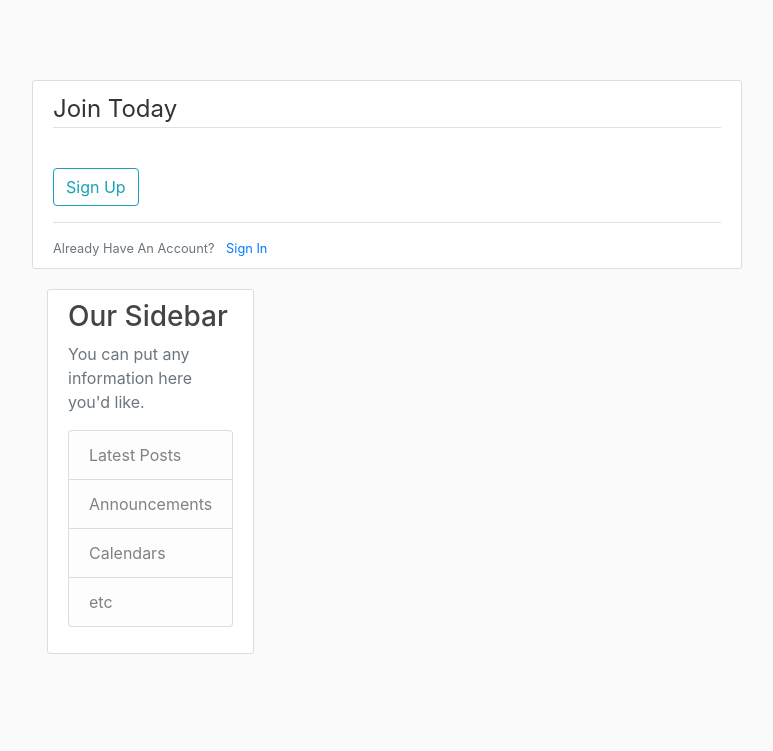
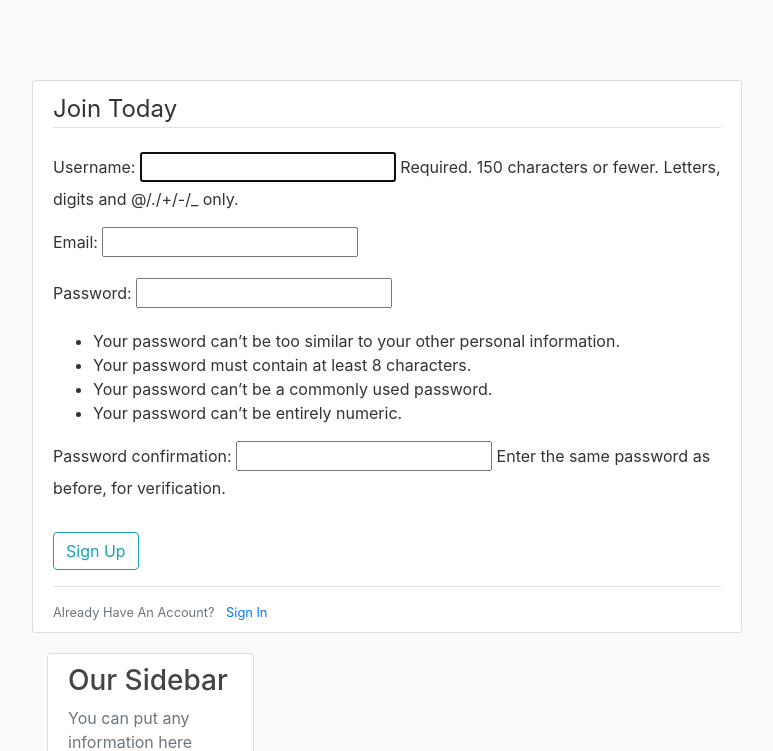
Before and after one commit to skinnydee/soccer_park, a Django app: page /register/ in a window 1280 px wide. Shown: the top 751 px of the page, without its empty margins (68-841 px from the left). Before the commit the page ends 654 px from the top, so only its background shows below. Run offline with Django 3.2, Linux system fonts and the light colour scheme; some libraries are stand-ins or nearby versions.

Commit message:
registration page completed, crispy forms working

```diff
--- a/sprt_mngmt/sprt_mngmt/settings.py
+++ b/sprt_mngmt/sprt_mngmt/settings.py
@@ -33,6 +33,7 @@ ALLOWED_HOSTS = []
 INSTALLED_APPS = [
     'turf.apps.TurfConfig',
     'users.apps.UsersConfig',
+    'crispy_forms',
     'django.contrib.admin',
     'django.contrib.auth',
     'django.contrib.contenttypes',
@@ -121,3 +122,5 @@ USE_TZ = True
 # https://docs.djangoproject.com/en/3.0/howto/static-files/
 
 STATIC_URL = '/static/'
+
+CRISPY_TEMPLATE_PACK = 'bootstrap4'
--- a/sprt_mngmt/turf/templates/turf/base.html
+++ b/sprt_mngmt/turf/templates/turf/base.html
@@ -21,6 +21,13 @@
                 <main role="main" class="container">
                         <div class="row">
                           <div class="col-md-8">
+                            {% if messages %}
+                              {% for message in messages %}
+                                <div class="alert alert-{{ message.tags }}">
+                                  {{ message }}
+                               {% endfor %}
+                                </div>
+                            {% endif %}
                             {% block content %}{% endblock %}
                           </div>
                           <div class="col-md-4">
--- /dev/null
+++ b/sprt_mngmt/users/forms.py
@@ -0,0 +1,10 @@
+from django import forms
+from django.contrib.auth.models import User
+from django.contrib.auth.forms import UserCreationForm
+
+class UserRegisterForm(UserCreationForm):
+    email = forms.EmailField()
+
+    class Meta:
+        model = User
+        fields = ['username','email','password1','password2']
--- a/sprt_mngmt/users/templates/users/register.html
+++ b/sprt_mngmt/users/templates/users/register.html
@@ -1,11 +1,13 @@
 
 {% extends "turf/base.html" %}
+{% load crispy_forms_tags %}
 {% block content %}
    <div class="content-section">
         <form method="POST">
             {% csrf_token %}
             <fieldset class="form-group">
                 <legend class="border-bottom mb-4">Join Today</legend>
+                {{ form.as_p }}
             </fieldset>
             <div class="form-group">
                 <button class="btn btn-outline-info" type="submit">Sign Up</button>
--- a/sprt_mngmt/users/views.py
+++ b/sprt_mngmt/users/views.py
@@ -1,6 +1,15 @@
-from django.shortcuts import render
-from django.contrib.auth.forms import UserCreationForm
+from django.shortcuts import render, redirect
+from django.contrib import messages
+from .forms import UserRegisterForm
 
 def register(request):
-    form = UserCreationForm()
+    if request.method =='POST':
+        form = UserCreationForm(request.POST)
+        if form.is_valid():
+            form.save()
+            username = form.cleaned_data.get('username')
+            messages.success(request,f'Account created for{ username } !')
+            return redirect('turf-home')
+    else:
+        form = UserRegisterForm()
     return render(request,'users/register.html',{'form': form})
```
